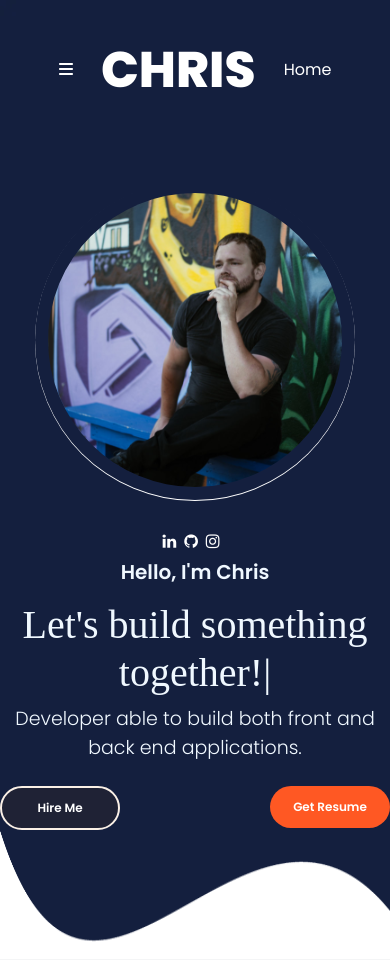
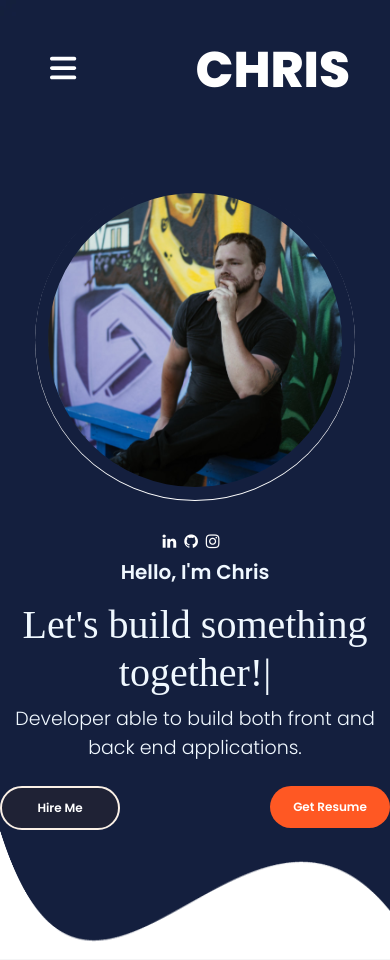
Before and after one commit to chris6661/new-portfolio, a React (Create React App) app in the folder client/: page / in a window 390 px wide. Built offline with nearby package versions, Linux system fonts and the light colour scheme; a web font is replaced by a local one.

Commit message:
finished header componenet

```diff
--- a/client/src/PortfolioContainer/Home/Header/Header.css
+++ b/client/src/PortfolioContainer/Home/Header/Header.css
@@ -19,3 +19,78 @@
     font-family: "Poppins ExtraBold";
     color: var(--white);
 }
+
+.header-options {
+    display: flex;
+    align-items: center;
+}
+
+.header-option {
+    font-size: 16px;
+    cursor: pointer;
+    font-weight: 600;
+}
+
+.header-hamburger {
+    display: none;
+    color: var(--white);
+}
+
+.header-option-seperator {
+    margin: 0 50px 0 0;
+    color: var(--white);
+}
+
+.selected-header-option {
+    color: #ff5823;
+}
+
+@media only screen and (max-width: 1110px) {
+    .header-parent {
+        width: 80%;
+    }
+}
+
+@media only screen and (max-width: 970px) {
+    .header-hamburger {
+        display: block;
+    }
+    .header-parent {
+        width: 100%;
+        padding: 0 40px;
+        position: relative;
+    }
+    .header-options {
+        display: flex;
+        flex-direction: column;
+        position: absolute;
+        left: -100%;
+        top: 0px;
+        height: 100vh;
+        width: 100%;
+        justify-content: space-around;
+        background-color: #1f2235;
+        z-index: 1000;
+        opacity: 0.5;
+        transition: all 0.8s ease-out;
+    }
+    .header-option-seperator {
+        margin: 0;
+    }
+    .selected-header-option {
+        color: var(--white);
+    }
+    .header-option {
+        color: var(--white);
+    }
+    .header-hamburger-bars {
+        font-size: 30px;
+        cursor: pointer;
+        margin: 0px 10px;
+        color: var(--white);
+    }
+    .show-hamburger-options {
+        left: 0;
+        opacity: 1;
+    }
+}
```
